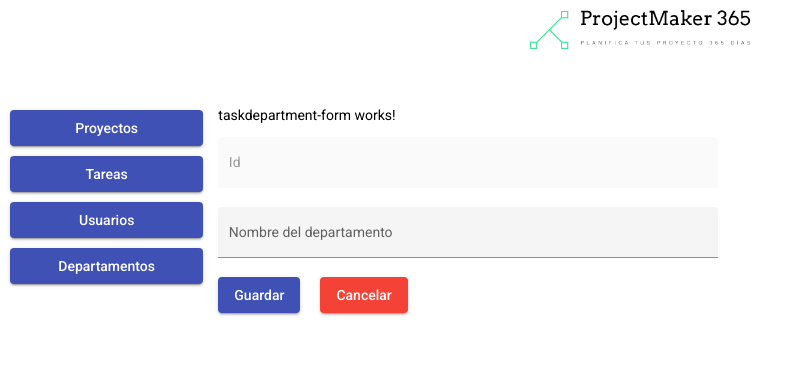
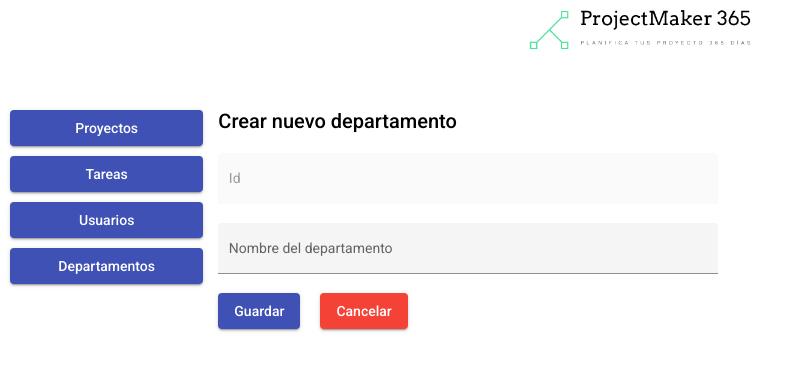
Before and after one commit to mpilarmartinez/_net_grupo1, an Angular app in the folder frontend/: page /departments/new in a window 1280 px wide. Shown: the top 370 px of the page, without its empty margins (0-805 px from the left). Built offline with nearby package versions, Linux system fonts and the light colour scheme.

Commit message:
Modificación Titulo  Formulario Departamento

```diff
--- a/frontend/src/app/taskdepartment-form/taskdepartment-form.component.html
+++ b/frontend/src/app/taskdepartment-form/taskdepartment-form.component.html
@@ -1,4 +1,4 @@
-<p>taskdepartment-form works!</p>
+<h2>Crear nuevo departamento</h2>
 <mat-card class="example-card" *ngIf="error">
   Se ha producido un error, Inténtalo de nuevo más tarde.
 </mat-card>
```
